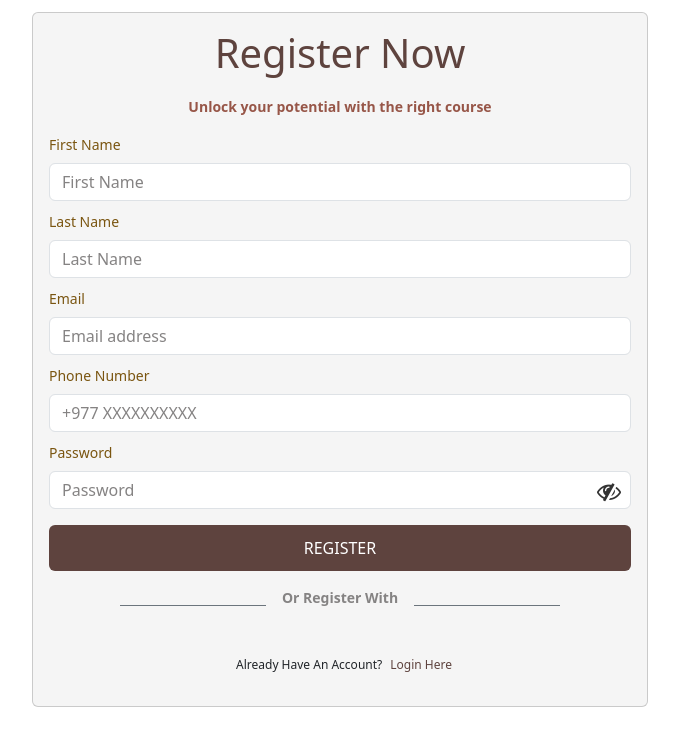
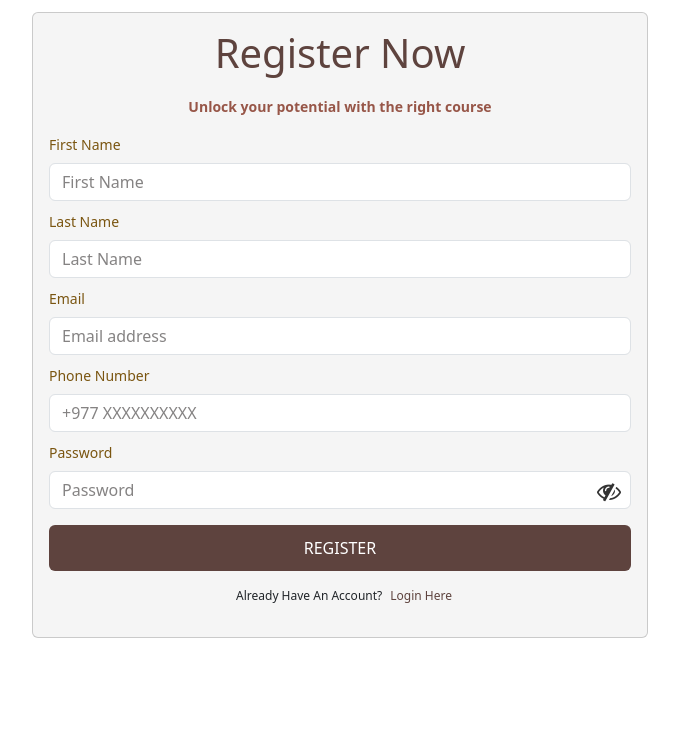
Before and after one commit to pujalakhe/CourseRecom-Frontend-, an Angular app: page /register in a window 1280 px wide. Shown: the top 746 px of the page, without its empty margins (300-979 px from the left). Built offline with nearby package versions, Linux system fonts and the light colour scheme.

Commit message:
feat:remove google login

```diff
--- a/src/app/components/login/login.component.html
+++ b/src/app/components/login/login.component.html
@@ -41,7 +41,7 @@
           />
           <i
             class="fa eye"
-            [ngClass]="hidePassword ? 'fa-eye-slash' : 'fa-eye'"
+            [ngClass]="hidePassword ? ' fa fa-eye-slash' : 'fa fa-eye'"
             (click)="showPassword()"
           ></i>
         </div>
@@ -55,40 +55,8 @@
         >
           Password Field can not be empty.
         </p>
-
-        <p class="font-normal outro-text text-end mt-1">Forget Password?</p>
-
-        <button class="mt-2 btn w-100 text-center">LOGIN</button>
+        <button class="mt-2 btn w-100 text-center" type="submit">LOGIN</button>
       </form>
-      <div class="d-flex align-items-center justify-content-center">
-        <div class="border-bottom border-secondary w-25"></div>
-        <p class="semi-bold-sm outro-text">Or Login With</p>
-        <div class="border-bottom border-secondary w-25"></div>
-      </div>
-      <!-- Google Authentication -->
-      <div
-        class="goole-auth d-flex align-items-center justify-content-center my-3"
-      >
-        <div
-          class="center mt-2"
-          id="g_id_onload"
-          data-client_id="823945019488-tjh5a37mo864co87gorvudledqfvet9h.apps.googleusercontent.com"
-          data-context="signin"
-          data-ux_mode="popup"
-          data-callback="handleCredentialResponse"
-          data-itp_support="true"
-        ></div>
-        <div
-          class="center g_id_signin p-2"
-          data-type="standard"
-          data-shape="pill"
-          data-theme="outline"
-          data-text="continue_with"
-          data-size="large"
-          data-logo_alignment="left"
-        ></div>
-      </div>
-      <!-- Google Authentication -->
       <div
         class="d-flex felx-row align-items-center justify-content-center mt-2"
       >
--- a/src/app/components/register/register.component.html
+++ b/src/app/components/register/register.component.html
@@ -138,35 +138,6 @@
           REGISTER
         </button>
       </form>
-      <div class="d-flex align-items-center justify-content-center">
-        <div class="border-bottom border-secondary w-25"></div>
-        <p class="semi-bold-sm outro-text">Or Register With</p>
-        <div class="border-bottom border-secondary w-25"></div>
-      </div>
-      <!-- Google Authentication -->
-      <div
-        class="goole-auth d-flex align-items-center justify-content-center my-2"
-      >
-        <div
-          class="center"
-          id="g_id_onload"
-          data-client_id="823945019488-tjh5a37mo864co87gorvudledqfvet9h.apps.googleusercontent.com"
-          data-context="signin"
-          data-ux_mode="popup"
-          data-callback="handleCredentialResponse"
-          data-itp_support="true"
-        ></div>
-        <div
-          class="center g_id_signin p-2"
-          data-type="standard"
-          data-shape="pill"
-          data-theme="outline"
-          data-text="continue_with"
-          data-size="large"
-          data-logo_alignment="left"
-        ></div>
-      </div>
-      <!-- Google Authentication -->
       <div
         class="d-flex felx-row align-items-center justify-content-center mt-2"
       >
```
